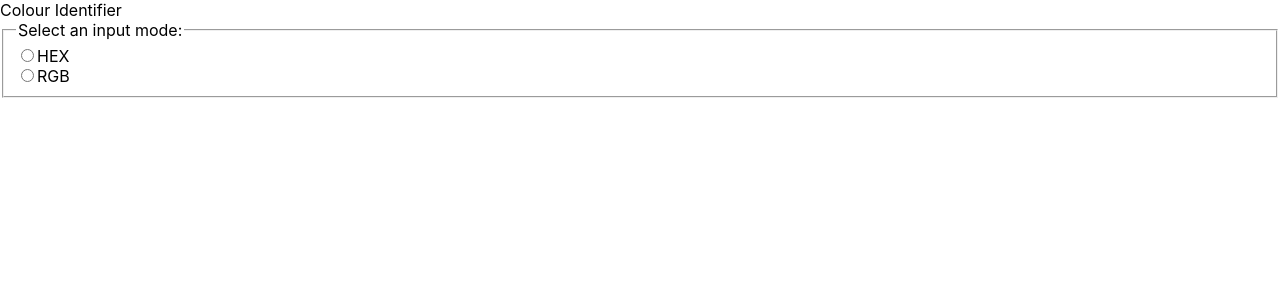
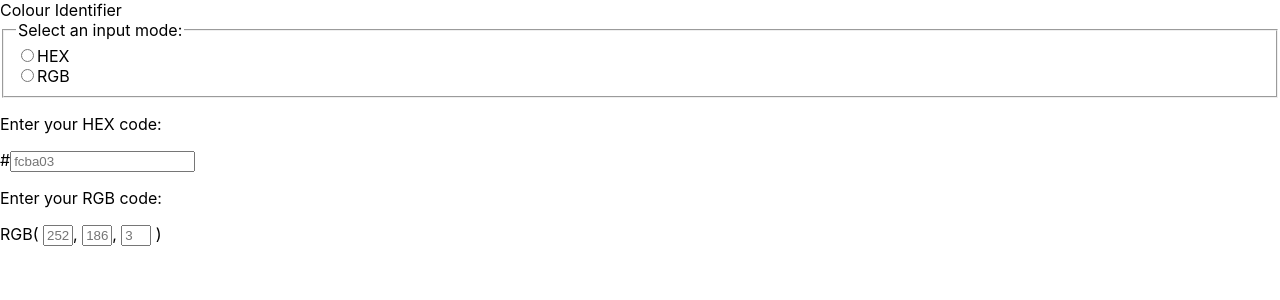
Before and after one commit to wongd1532/colour-identifier, a React (Create React App) app: page / in a window 1280 px wide. Shown: the top 300 px of the page. Built offline with nearby package versions, Linux system fonts and the light colour scheme.

Commit message:
added input modes for HEX and RGB

```diff
--- a/src/App.css
+++ b/src/App.css
@@ -36,3 +36,7 @@
     transform: rotate(360deg);
   }
 }
+
+input{
+  text-transform: lowercase;
+}
--- a/src/App.js
+++ b/src/App.js
@@ -1,11 +1,15 @@
 import "./App.css";
 import ModeSelector from "./components/ModeSelector";
+import HexInput from "./components/HexInput";
+import RgbInput from "./components/RgbInput";
 
 function App() {
   return (
     <div>
       <header>Colour Identifier</header>
       <ModeSelector />
+      <HexInput />
+      <RgbInput />
     </div>
   );
 }
--- /dev/null
+++ b/src/components/HexInput.js
@@ -0,0 +1,12 @@
+import React from "react";
+
+export default function HexInput() {
+  return (
+    <form>
+      <p>Enter your HEX code:</p>
+      <span>
+        #<input maxLength={6} minLength={6} placeholder="fcba03"></input>
+      </span>
+    </form>
+  );
+}
--- /dev/null
+++ b/src/components/RgbInput.js
@@ -0,0 +1,34 @@
+import React from "react";
+
+export default function RgbInput() {
+  const inputWidth = { width: "22px" };
+  return (
+    <form>
+      <p>Enter your RGB code:</p>
+      <span>
+        RGB({" "}
+        <input
+          style={inputWidth}
+          maxLength={3}
+          minLength={1}
+          placeholder="252"
+        ></input>
+        ,{" "}
+        <input
+          style={inputWidth}
+          maxLength={3}
+          minLength={1}
+          placeholder="186"
+        ></input>
+        ,{" "}
+        <input
+          style={inputWidth}
+          maxLength={3}
+          minLength={1}
+          placeholder="3"
+        ></input>{" "}
+        )
+      </span>
+    </form>
+  );
+}
```
